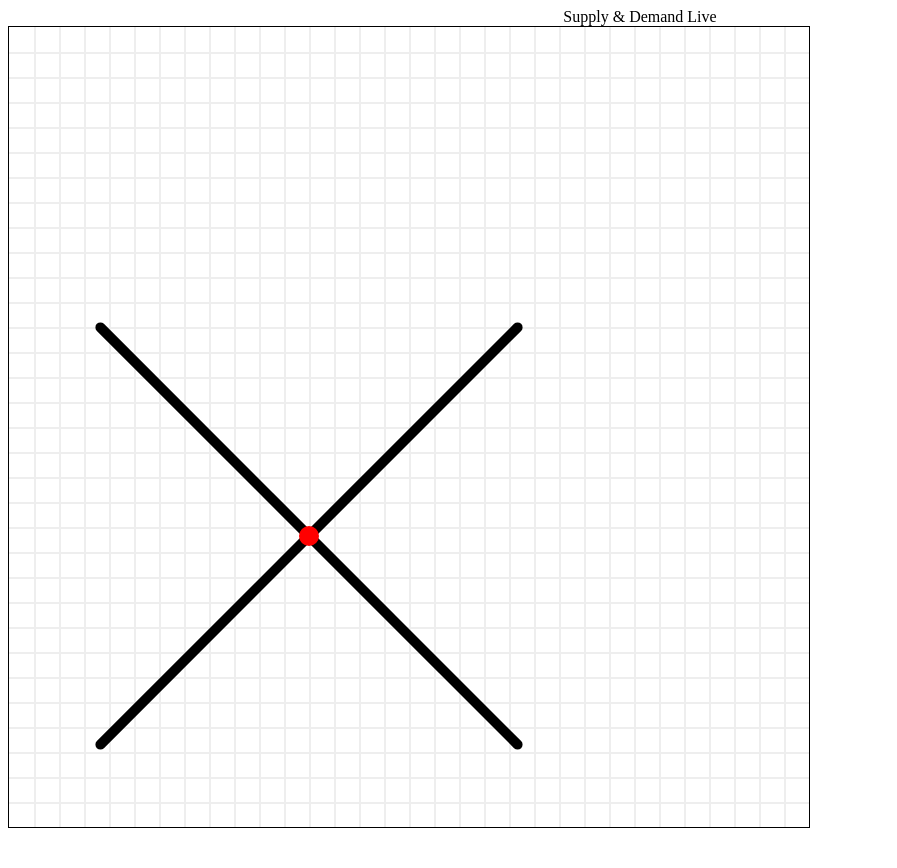
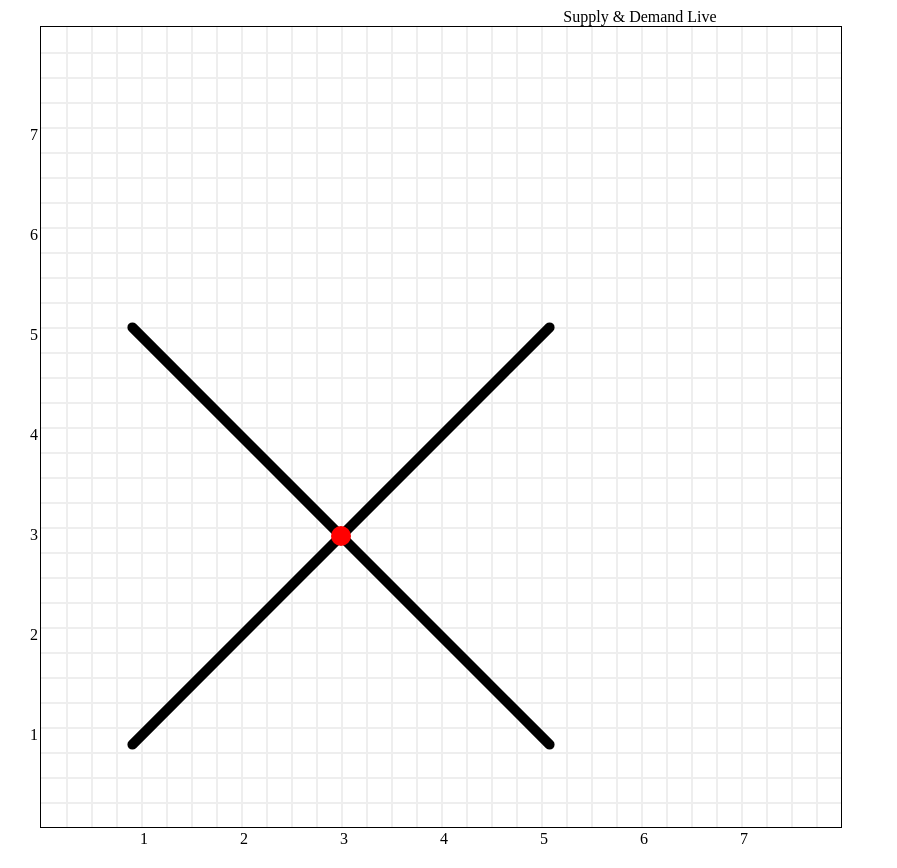
Before and after one commit to Elliot-IA/ProjectOikonomika, a React (Create React App) app: page / in a window 1280 px wide. Shown: the whole page, without its empty margins (0-897 px from the left). Before the commit the page ends 836 px from the top, so only its background shows below. Built offline with nearby package versions, Linux system fonts and the light colour scheme.

Commit message:
initial labels

```diff
--- a/src/App.js
+++ b/src/App.js
@@ -15,6 +15,23 @@ function App() {
   return (
     <div className="App">
       <div className="textHeader">Supply & Demand Live</div>
+
+      <div style={{ display: "Grid", gridTemplateColumns: "30px auto", gap: "2px" }}>
+        <div
+          style={{
+            width: "30px",
+            height: size.height,
+            display: "flex",
+            flexDirection: "column",
+          }}
+        >
+          <div style={{ height: "100px" }}></div>
+          {[...Array(7).keys()].map((n) => (
+            <div key={n} style={{ textAlign: "right", height: "100px" }}>
+              {7 - n}
+            </div>
+          ))}
+        </div>
         <div className="container" style={size}>
           <VerticleGridLine y={width} n={numberY}></VerticleGridLine>
           <HorizontialGridLine x={width} n={numberX}></HorizontialGridLine>
@@ -22,6 +39,24 @@ function App() {
           <Line id={"line2"} angle={-45} x={0} y={500} l={600}></Line>
           <Point trackID={["line1", "line2"]}></Point>
         </div>
+        <div style={{ width: "30px", height: "30px" }}></div>
+        <div
+          style={{
+            width: size.height,
+            height: "30px",
+            display: "flex",
+            flexDirection: "row",
+            justifyContent: "space-between",
+          }}
+        >
+          <div style={{ width: "100px" }}></div>
+          {[...Array(7).keys()].map((n) => (
+            <div key={n} style={{ width: "100px" }}>
+              {n + 1}
+            </div>
+          ))}
+        </div>
+      </div>
     </div>
   );
 }
```
Lines whose indentation alone changed are shown as unchanged.
